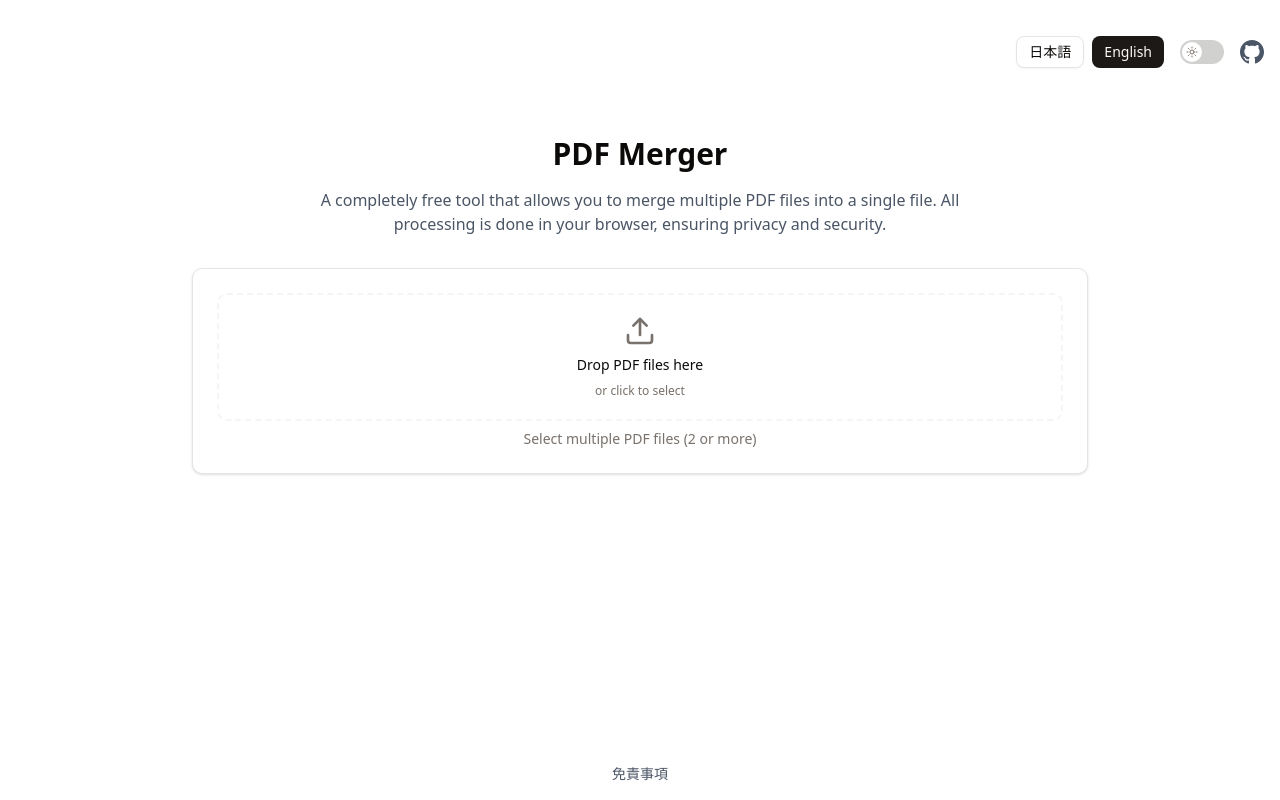
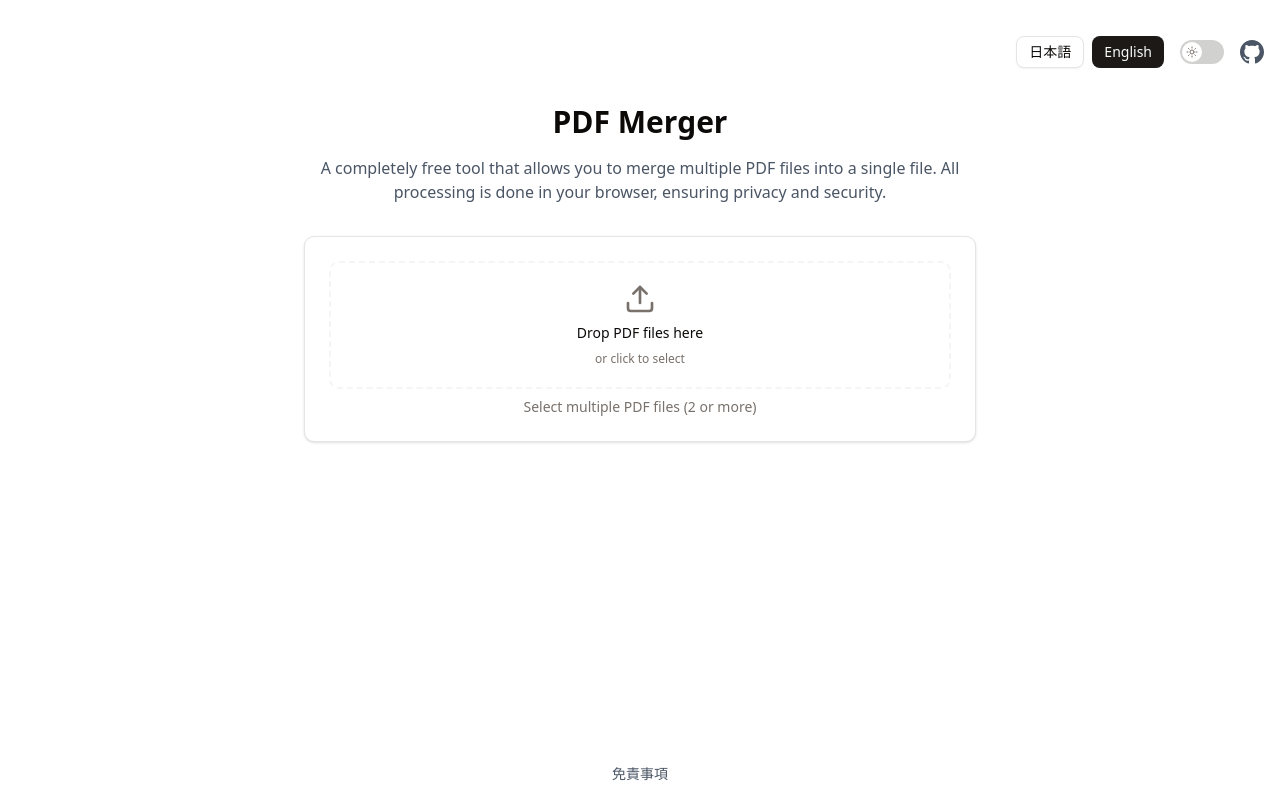
Before and after one commit to tksuwa/merge-pdf, a Next.js app: page /en in a window 1280 px wide. Built offline with nearby package versions, Linux system fonts and the light colour scheme.

Commit message:
fix: layout

```diff
--- a/src/components/pdf-merger.tsx
+++ b/src/components/pdf-merger.tsx
@@ -92,7 +92,7 @@ export function PdfMerger() {
   }, [mergedUrl, fileNameError, downloadFileName]);
 
   return (
-    <div className="max-w-4xl mx-auto py-8">
+    <div className="space-y-4 max-w-2xl mx-auto">
       <div className="text-center mb-8">
         <h1 className="text-3xl font-bold mb-4">{t("title")}</h1>
         <p className="text-gray-600 dark:text-gray-400 max-w-2xl mx-auto">
```
